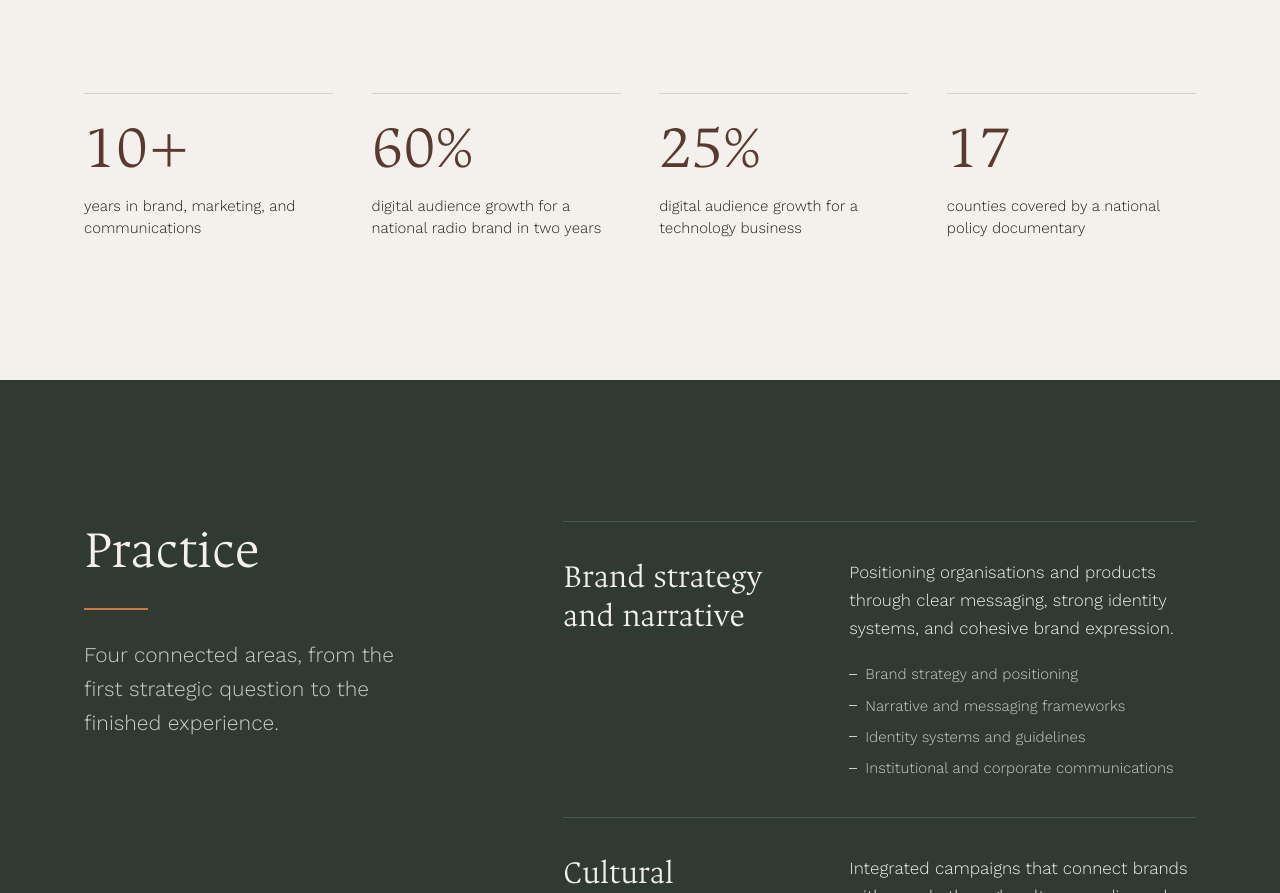
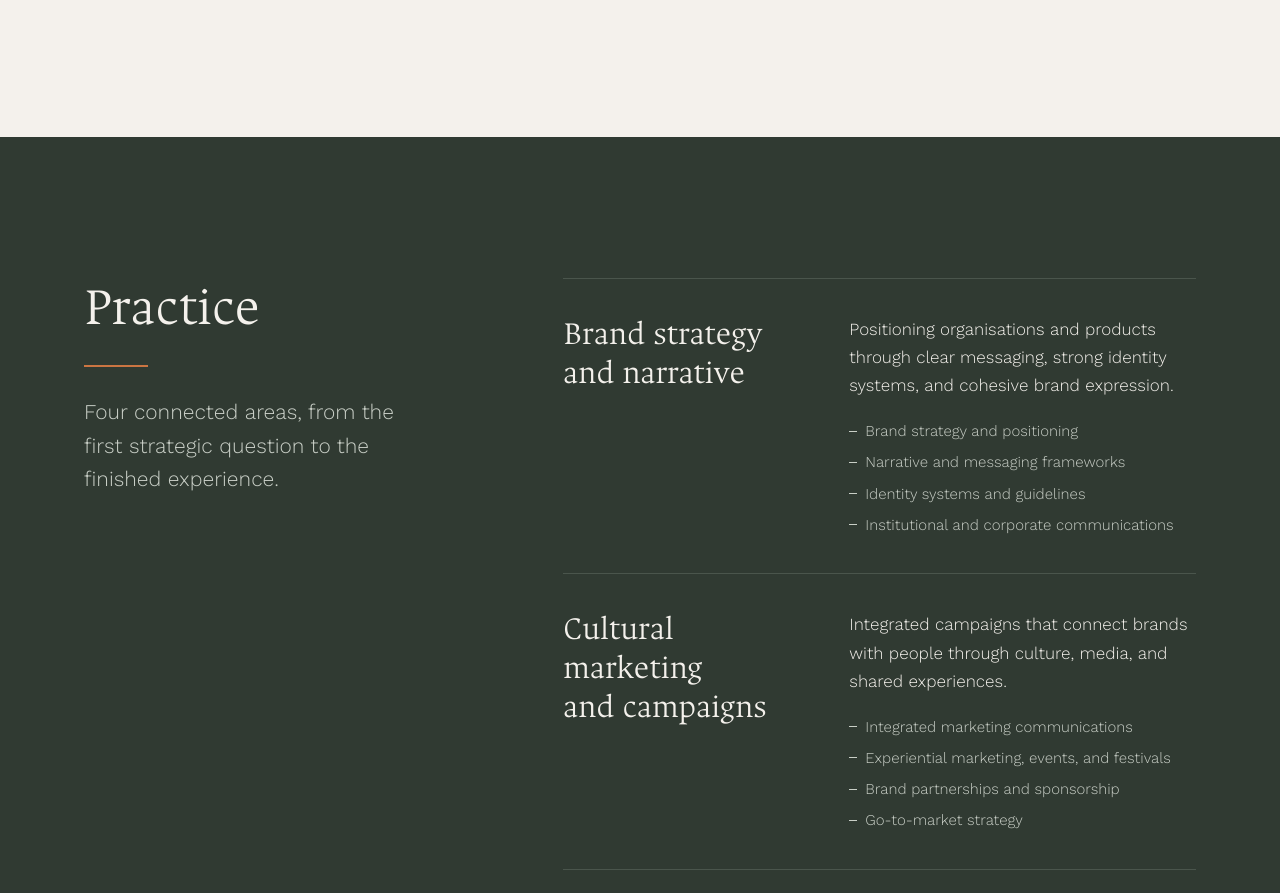
Before and after one commit to waruinduati/waruinduati_site, a plain HTML site: page index.html in a window 1280 px wide. Shown: the part 1602-2495 px from the top of the page. Drawn offline with Linux system fonts and the light colour scheme.

Commit message:
Remove the key figures from About
Co-Authored-By: Claude Opus 5.5 <noreply@anthropic.com>
Claude-Session: https://claude.ai/code/session_015cS8RyeDqhTBweTBheykp8

```diff
--- a/assets/css/site.css
+++ b/assets/css/site.css
@@ -183,15 +183,6 @@ p:last-child { margin-bottom: 0; }
 .includes li { padding-left: 1rem; position: relative; }
 .includes li::before { content: ""; position: absolute; left: 0; top: .78em; width: .45rem; height: 1px; background: var(--on-dark-2); }
 
-/* Key figures, inside About */
-.figures {
-  margin: clamp(4rem, 8vw, 6rem) 0 0;
-  display: grid; grid-template-columns: repeat(4, minmax(0, 1fr)); gap: var(--gap);
-}
-.figure { border-top: 1px solid var(--rule); padding-top: 1.5rem; }
-.figure dt { font-family: var(--serif); font-weight: 300; font-size: clamp(2.75rem, 2rem + 2.4vw, 4.25rem); line-height: 1; color: var(--earth); margin-bottom: .9rem; }
-.figure dd { margin: 0; font-size: .9375rem; line-height: 1.5; max-width: 15rem; }
-
 /* Approach: a real sequence, so numerals in burnt orange */
 .steps {
   list-style: none; margin: clamp(3.5rem, 7vw, 5.5rem) 0 0; padding: 0;
@@ -274,7 +265,7 @@ p:last-child { margin-bottom: 0; }
 
 /* Tablet and narrow laptops */
 @media (max-width: 1024px) {
-  .steps, .figures { grid-template-columns: repeat(2, minmax(0, 1fr)); row-gap: 3rem; }
+  .steps { grid-template-columns: repeat(2, minmax(0, 1fr)); row-gap: 3rem; }
   .split-head { grid-column: 1 / span 5; }
   .split-body { grid-column: 6 / -1; }
   .service { grid-template-columns: minmax(0, 1fr); }
@@ -309,7 +300,6 @@ p:last-child { margin-bottom: 0; }
   .hero-aside { padding-top: 0; }
   .portrait { max-width: 24rem; }
   .steps { grid-template-columns: minmax(0, 1fr); row-gap: 2.5rem; }
-  .figures { grid-template-columns: repeat(2, minmax(0, 1fr)); row-gap: 2rem; }
   .service { padding-block: 1.75rem; }
   .essays li { grid-template-columns: 2rem minmax(0, 1fr); row-gap: .2rem; }
   .essay-topic { grid-column: 2; text-align: left; }
--- a/index.html
+++ b/index.html
@@ -102,25 +102,6 @@
             <p class="credentials"><span class="label">Training</span> Certificate in Digital Marketing, Africa Digital Marketing Institute. Self-taught in design.</p>
           </div>
         </div>
-
-        <dl class="figures">
-          <div class="figure">
-            <dt>10+</dt>
-            <dd>years in brand, marketing, and communications</dd>
-          </div>
-          <div class="figure">
-            <dt>60%</dt>
-            <dd>digital audience growth for a national radio brand in two years</dd>
-          </div>
-          <div class="figure">
-            <dt>25%</dt>
-            <dd>digital audience growth for a technology business</dd>
-          </div>
-          <div class="figure">
-            <dt>17</dt>
-            <dd>counties covered by a national policy documentary</dd>
-          </div>
-        </dl>
       </div>
     </section>
 
```
